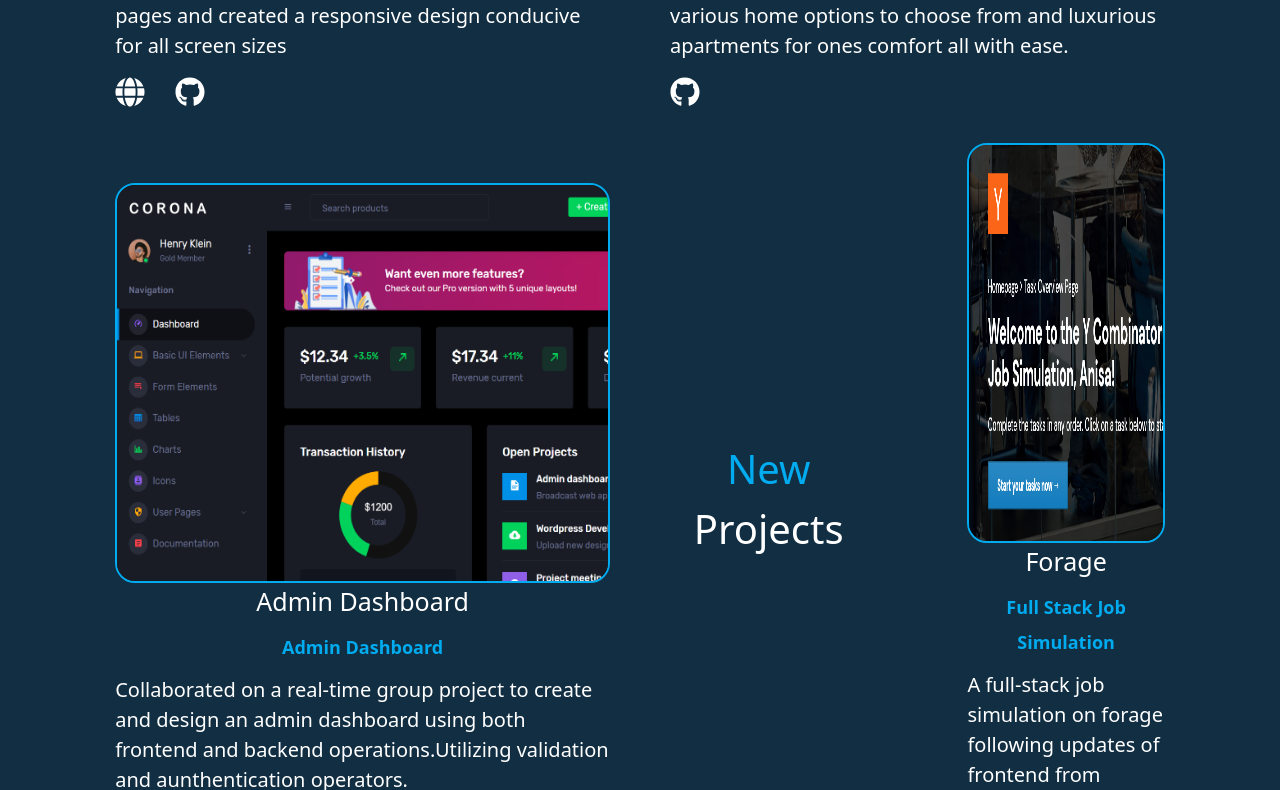
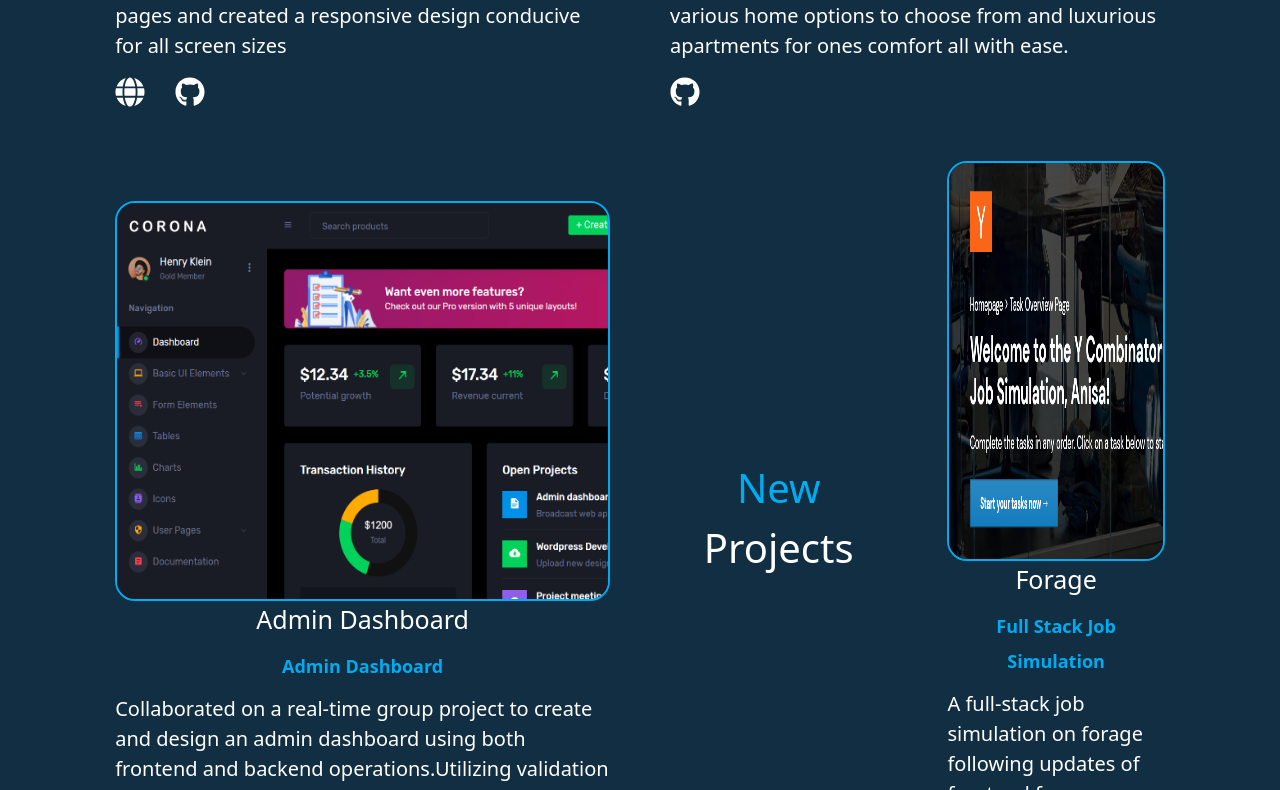
Before and after one commit to EaineDan/anisa-portfolio, a React (Create React App) app: page /projects in a window 1280 px wide. Shown: the part 2870-3660 px from the top of the page. Built offline with nearby package versions, Linux system fonts and the light colour scheme.

Commit message:
Update Projectspage.jsx

```diff
--- a/src/pages/projectspage/Projectspage.jsx
+++ b/src/pages/projectspage/Projectspage.jsx
@@ -246,7 +246,7 @@ const Projectspage = () => {
 
 
 
-          <div className={styles.newprojects}>
+          <div className={styles.projects}>
             <h2 className={styles.subhead}>
               <span>New </span>Projects
             </h2>
```
